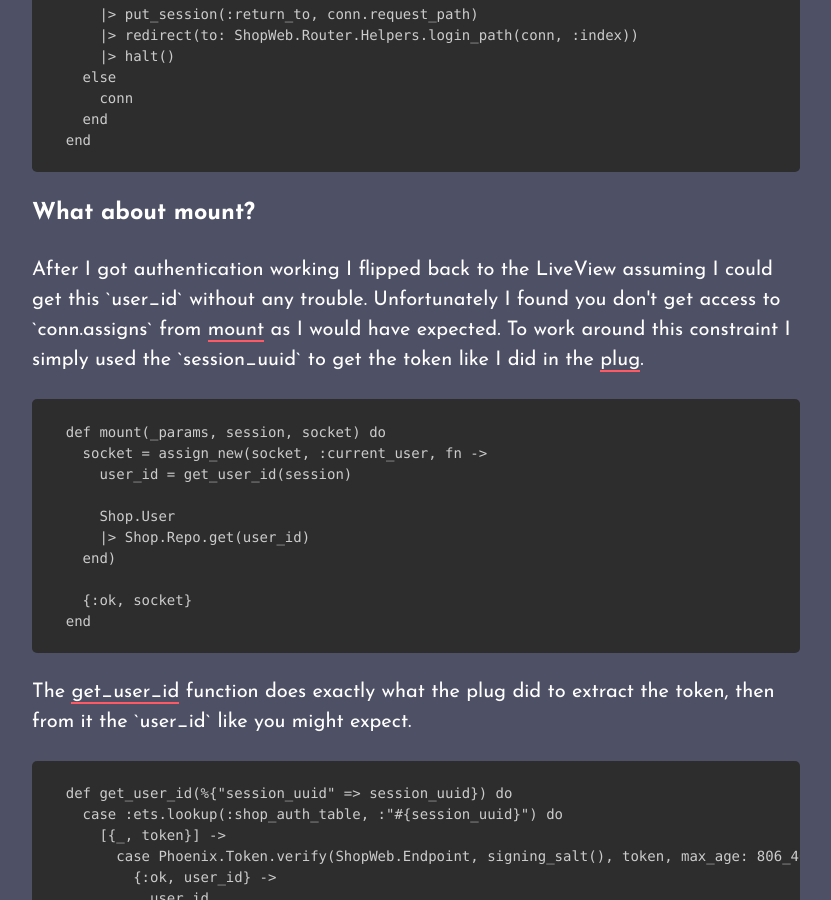
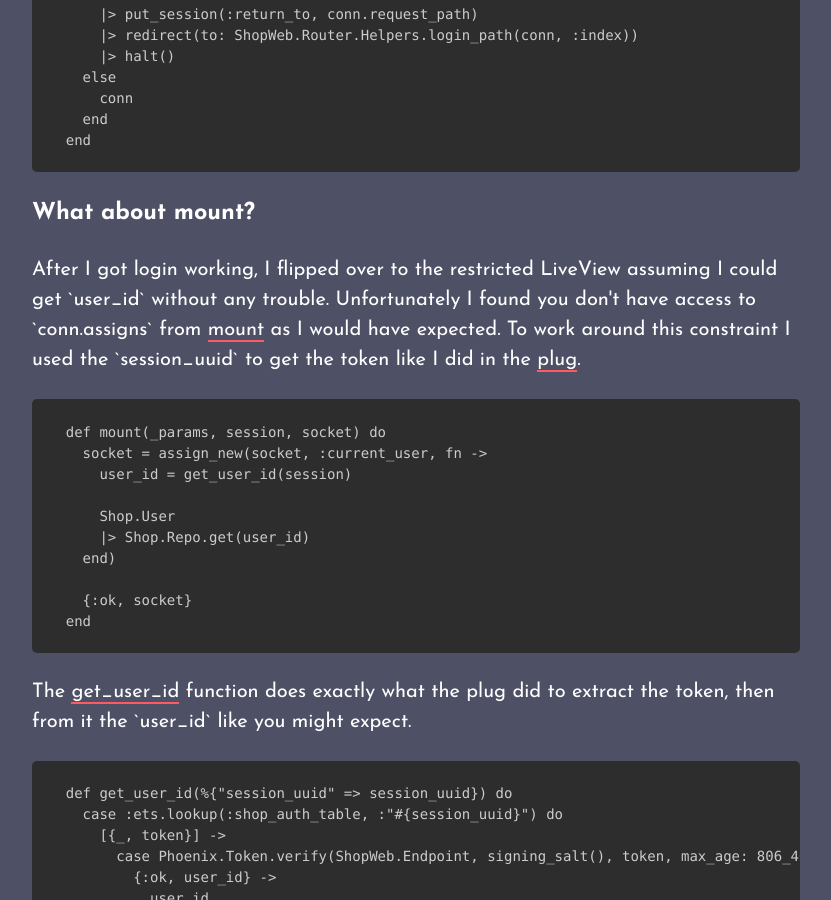
Before and after one commit to toranb/toranb.github.io, a Jekyll site: the page built from _posts/2020-06-26-cookie-authentication-with-phoenix-liveview.html, in a window 1280 px wide and 900 px high, scrolled down 7570 px. Shown: the whole window, without its empty margins (224-1055 px from the left). Built offline with Jekyll 4.4.1, drawn with Linux system fonts in a browser that asks for light colours; Markdown is read by kramdown in place of the engine named in the settings; some of the changed text lies outside the part shown.

Commit message:
a few more wording changes

```diff
--- a/_posts/2020-06-26-cookie-authentication-with-phoenix-liveview.html
+++ b/_posts/2020-06-26-cookie-authentication-with-phoenix-liveview.html
@@ -294,7 +294,7 @@ categories: blog archive
 
 <h3>What about mount?</h3>
 
-<p>After I got authentication working I flipped back to the LiveView assuming I could get this `user_id` without any trouble. Unfortunately I found you don't get access to `conn.assigns` from <a href="https://github.com/toranb/cookie-authentication-phoenix-liveview-example/blob/master/lib/shop_web/live/shop_live.ex#L14-L24">mount</a> as I would have expected. To work around this constraint I simply used the `session_uuid` to get the token like I did in the <a href="https://github.com/toranb/cookie-authentication-phoenix-liveview-example/blob/master/lib/shop_web/plugs/session.ex#L31-L36">plug</a>.</p>
+<p>After I got login working, I flipped over to the restricted LiveView assuming I could get `user_id` without any trouble. Unfortunately I found you don't have access to `conn.assigns` from <a href="https://github.com/toranb/cookie-authentication-phoenix-liveview-example/blob/master/lib/shop_web/live/shop_live.ex#L14-L24">mount</a> as I would have expected. To work around this constraint I used the `session_uuid` to get the token like I did in the <a href="https://github.com/toranb/cookie-authentication-phoenix-liveview-example/blob/master/lib/shop_web/plugs/session.ex#L31-L36">plug</a>.</p>
 
 <div class="highlight" data-language="elixir">
   <pre class="language-elixir">
```
Also changed, not shown: other parts of _posts/2020-06-26-cookie-authentication-with-phoenix-liveview.html (+1 -1 lines).
